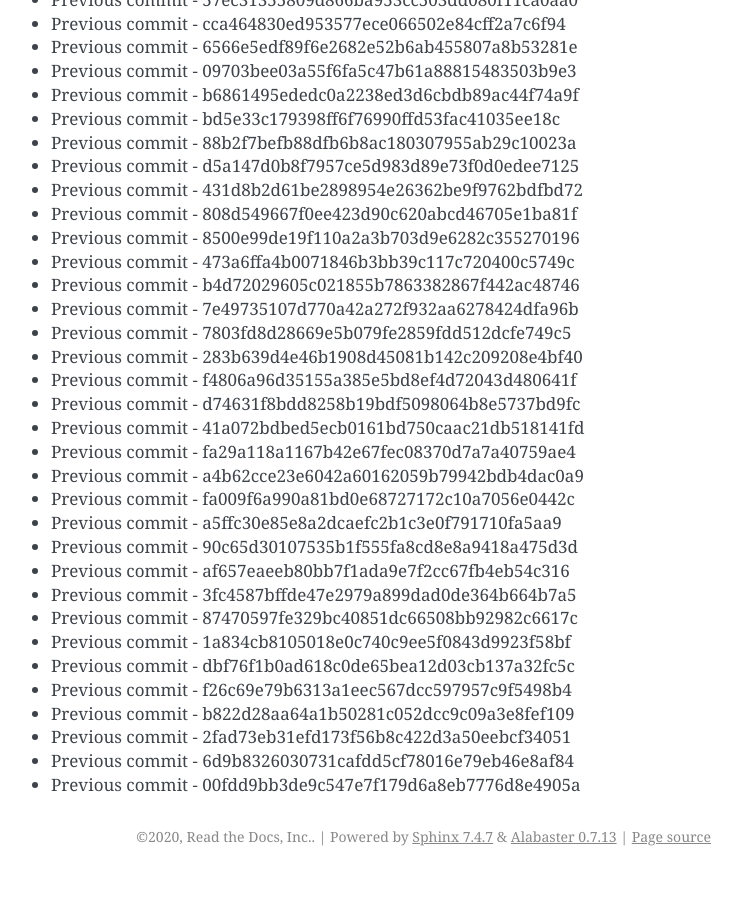
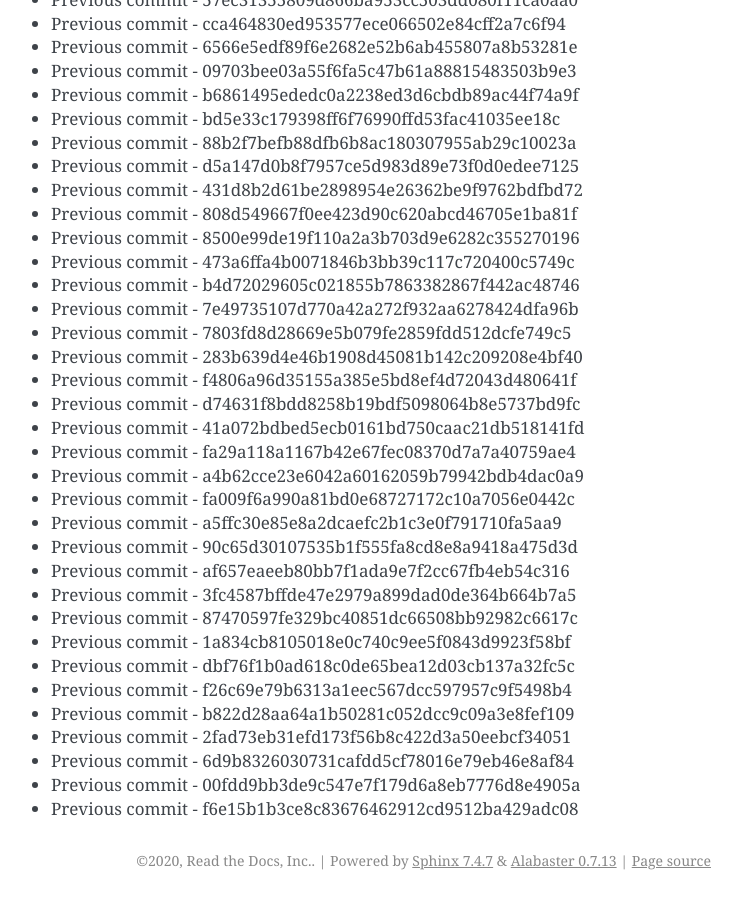
Before and after one commit to readthedocs/rtd-git-stresstest, a Sphinx documentation site: the page built from docs/updates.rst, in a window 1280 px wide and 900 px high, scrolled down 5201 px. Shown: the whole window, without its empty margins (399-1141 px from the left). Built offline with Sphinx 7.4.7, drawn with Linux system fonts in a browser that asks for light colours; before the commit the page ends 6077 px from its top, so only the background shows below that.

Commit message:
Generating commit from previous: f6e15b1b3ce8c83676462912cd9512ba429adc08

```diff
--- a/docs/updates.rst
+++ b/docs/updates.rst
@@ -250,3 +250,4 @@ It can be tested for any performance characteristics.
 * Previous commit - 2fad73eb31efd173f56b8c422d3a50eebcf34051
 * Previous commit - 6d9b8326030731cafdd5cf78016e79eb46e8af84
 * Previous commit - 00fdd9bb3de9c547e7f179d6a8eb7776d8e4905a
+* Previous commit - f6e15b1b3ce8c83676462912cd9512ba429adc08
```
